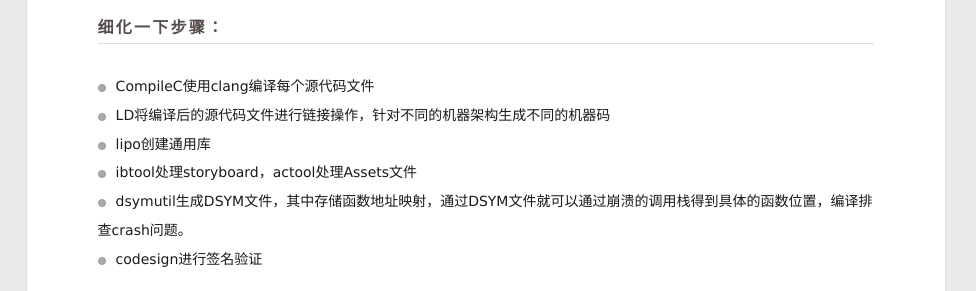
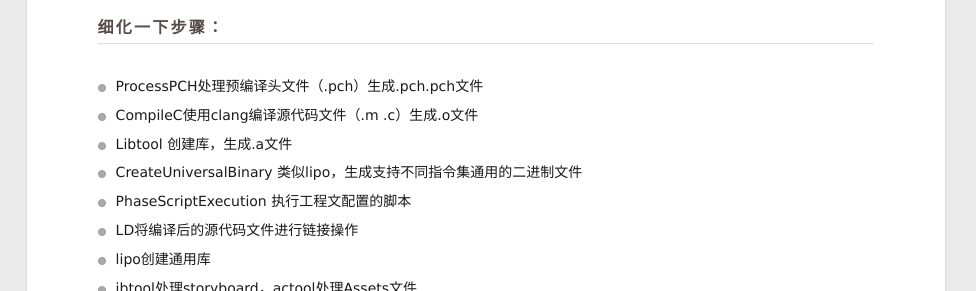
Before and after one commit to chencrstu/chencrstu.github.io, a plain HTML site: page index.html in a window 1280 px wide. Shown: the part 384-675 px from the top of the page, 304-1280 px from the left. Drawn offline with Linux system fonts and the light colour scheme.

Commit message:
Site updated: 2018-04-25 14:38:32

```diff
--- a/index.html
+++ b/index.html
@@ -144,8 +144,12 @@
 <li>xcodebuild -exportArchive<br>负责将xxx.app签名并打包成xxx.ipa</li>
 </ol>
 <h4 id="细化一下步骤："><a href="#细化一下步骤：" class="headerlink" title="细化一下步骤："></a>细化一下步骤：</h4><ol>
-<li>CompileC使用clang编译每个源代码文件</li>
-<li>LD将编译后的源代码文件进行链接操作，针对不同的机器架构生成不同的机器码</li>
+<li>ProcessPCH处理预编译头文件（.pch）生成.pch.pch文件</li>
+<li>CompileC使用clang编译源代码文件（.m .c）生成.o文件</li>
+<li>Libtool 创建库，生成.a文件</li>
+<li>CreateUniversalBinary 类似lipo，生成支持不同指令集通用的二进制文件</li>
+<li>PhaseScriptExecution 执行工程文配置的脚本</li>
+<li>LD将编译后的源代码文件进行链接操作</li>
 <li>lipo创建通用库</li>
 <li>ibtool处理storyboard，actool处理Assets文件</li>
 <li>dsymutil生成DSYM文件，其中存储函数地址映射，通过DSYM文件就可以通过崩溃的调用栈得到具体的函数位置，编译排查crash问题。</li>
```
Also changed, not shown: 2018/04/24/编译到出包的过程/index.html (+7 -3 lines).
